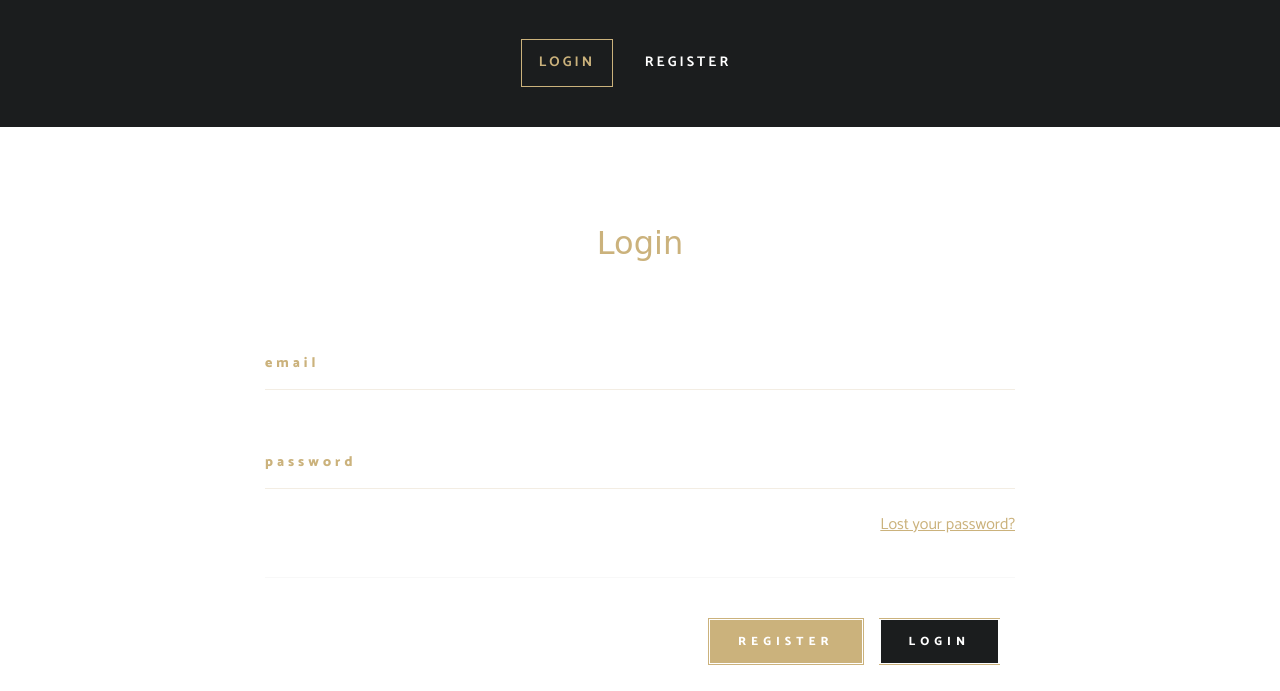
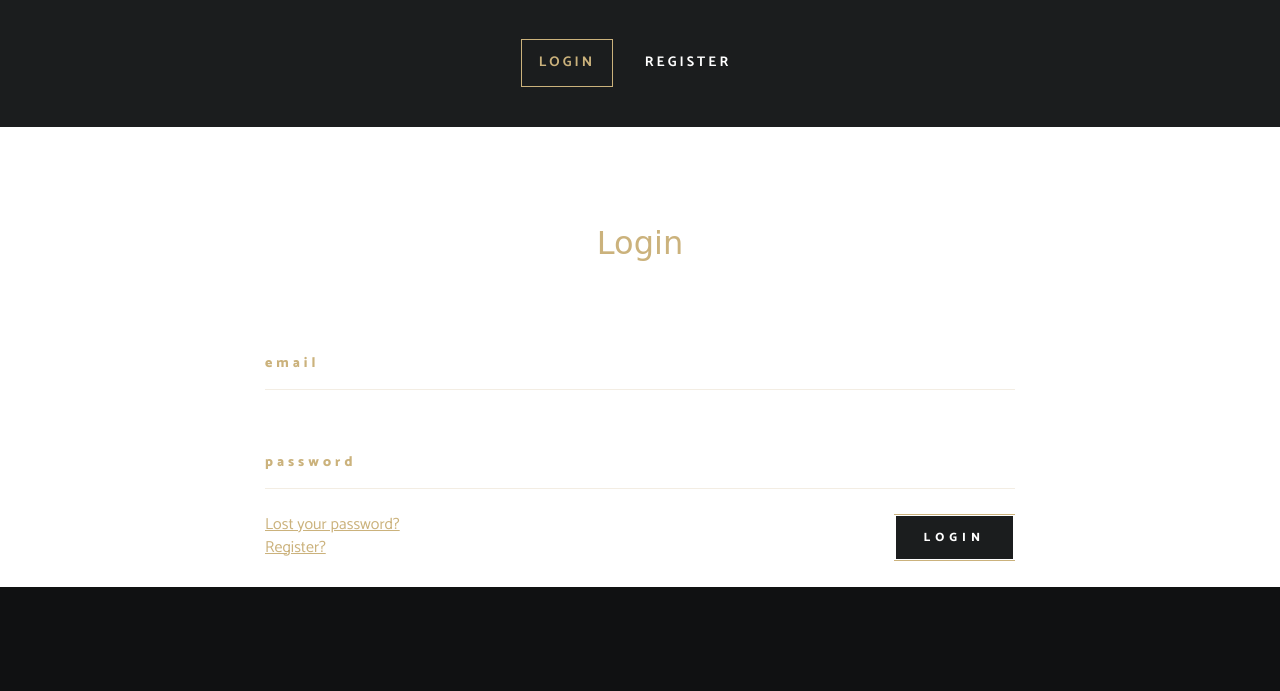
Before and after one commit to xioix94/second_project, a Django app: page /login/ in a window 1280 px wide. Shown: the part 721-1412 px from the top of the page. After the commit the page ends 1308 px from the top, so only its background shows below. Run offline with Django 3.2, Linux system fonts and the light colour scheme; some libraries are stand-ins or nearby versions; some web fonts are replaced.

Commit message:
login.html 변경
login.html 변경

```diff
--- a/server/app/templates/app/login.html
+++ b/server/app/templates/app/login.html
@@ -38,11 +38,13 @@
 									<div class="login" width = "50">
 										<input type="text" placeholder="email" name="email" style="width: 100%" maxlength="20"><br>
 										<input type="password" placeholder="password" name="password" maxlength="15">
-										<a href="#/" class="lost-pass" onclick="window.open(this.href, '_blank', 'width=가로사이즈px,height=세로사이즈px,toolbars=no,scrollbars=no'); return false;">Lost your password?</a>
-									</div>
-									<div class="col-sm-12 btn-wrap">
-										<a href="../register" class="btn btn-default"><span>Register</span></a>&nbsp;&nbsp;&nbsp;
-										<button type="submit" class="btn btn-primary">Login</button>
+										{% comment %} <a href="#/" class="lost-pass" onclick="window.open(this.href, '_blank', 'width=가로사이즈px,height=세로사이즈px,toolbars=no,scrollbars=no'); return false;">Lost your password?</a> {% endcomment %}
+										{% comment %} <a href="#/" class="lost-pass">Lost your password?</a>
+										<p>&nbsp;&nbsp;|&nbsp;&nbsp;</p>
+										<a href="../register" class="lost-pass">Register?</a>  {% endcomment %}
+										<button type="submit" class="btn btn-primary" style="float:right">Login</button>
+										<a href="#/" class="lost-pass" style="float:left">Lost your password?</a><br>
+										<a href="../register" class="lost-pass" style="float:left">Register?</a>
 									</div>
 								</form>
 							</div>
```
